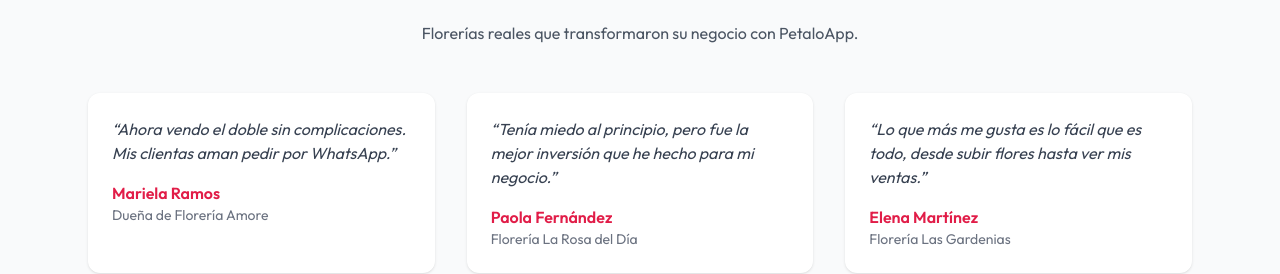
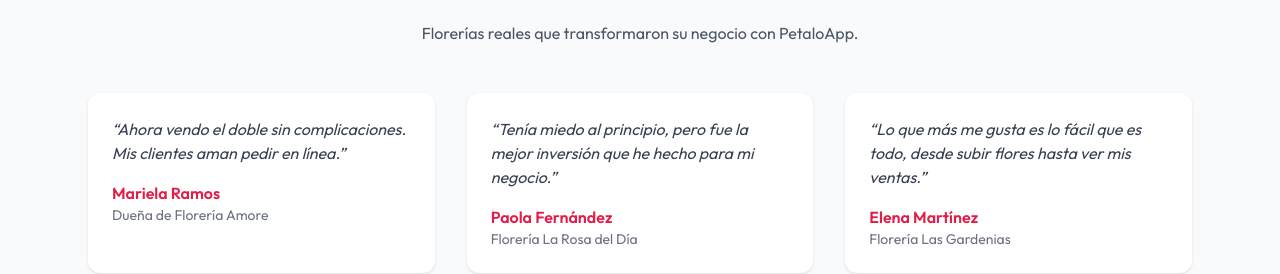
Before and after one commit to is722204/petaloapp-landing, a plain HTML site: page index.html in a window 1280 px wide. Shown: the part 2713-2987 px from the top of the page. Drawn offline with nearby package versions, Linux system fonts and the light colour scheme.

Commit message:
replace words

```diff
--- a/index.html
+++ b/index.html
@@ -160,7 +160,7 @@
     <p class="text-gray-600 mb-12 max-w-2xl mx-auto">Florerías reales que transformaron su negocio con PetaloApp.</p>
     <div class="grid md:grid-cols-3 gap-8 text-left">
       <div class="bg-white p-6 rounded-xl shadow" data-aos="fade-up">
-        <p class="text-gray-700 italic">“Ahora vendo el doble sin complicaciones. Mis clientas aman pedir por WhatsApp.”</p>
+        <p class="text-gray-700 italic">“Ahora vendo el doble sin complicaciones. Mis clientes aman pedir en línea.”</p>
         <div class="mt-4">
           <p class="font-semibold text-rose-600">Mariela Ramos</p>
           <p class="text-sm text-gray-500">Dueña de Florería Amore</p>
```
